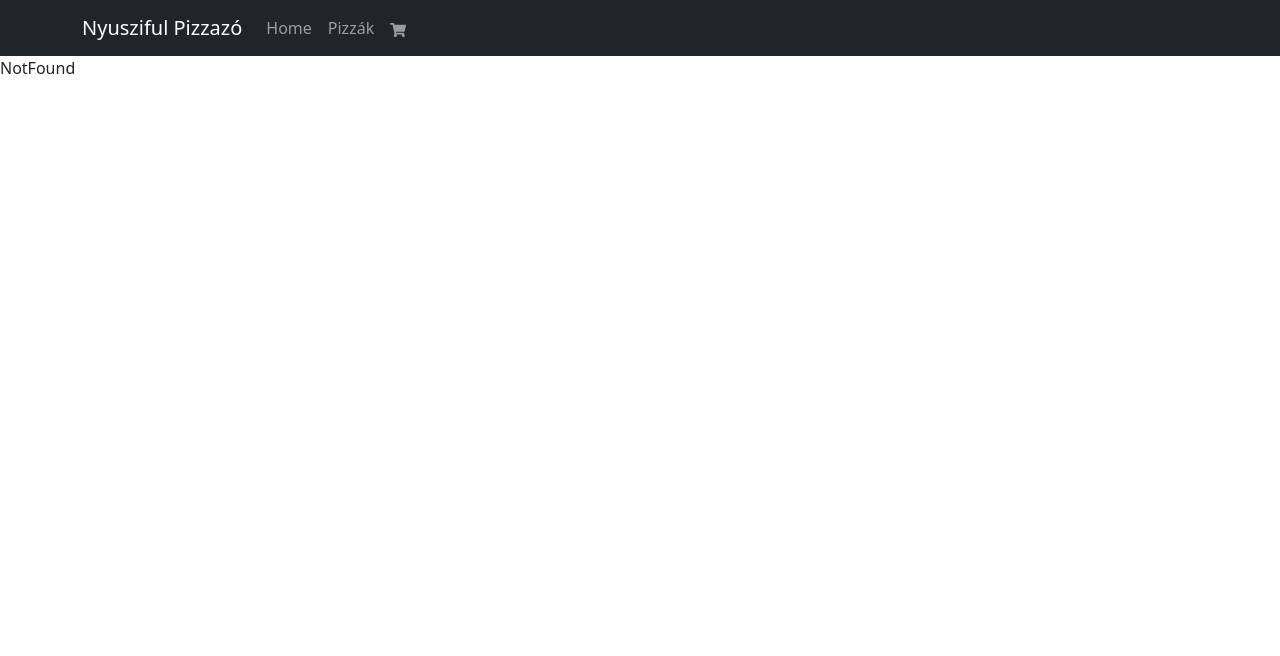
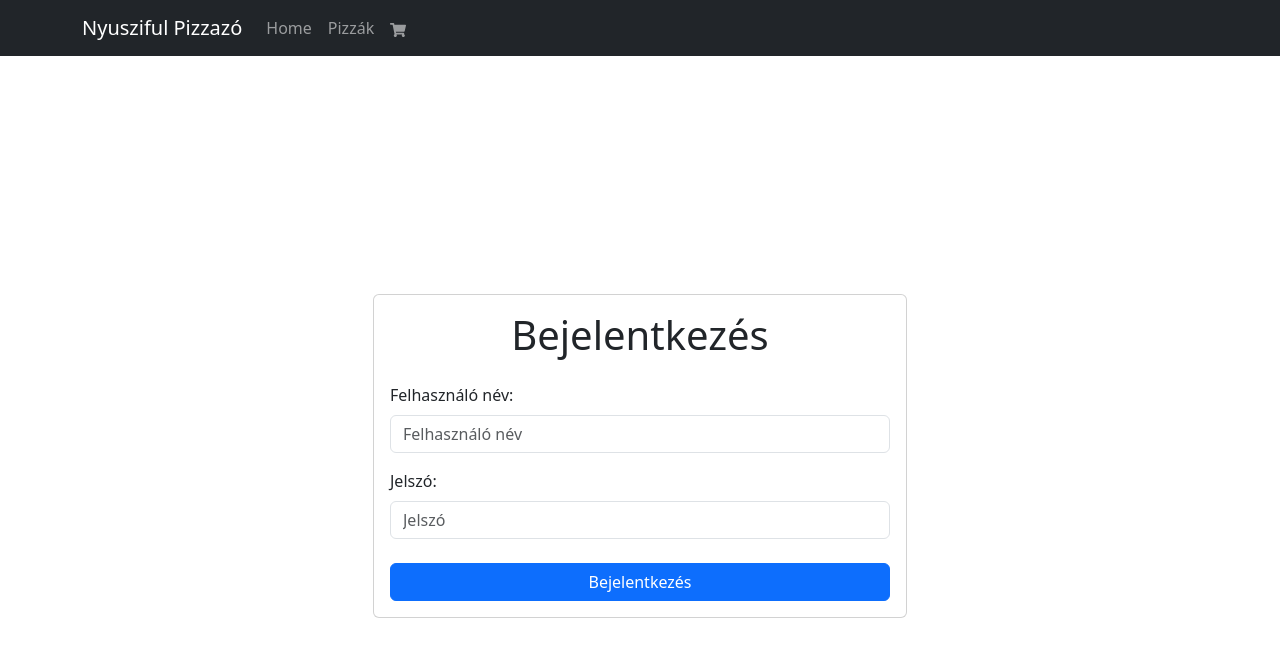
Before and after one commit to GergoKovacs0/reactpizza, a React (Create React App) app: page /login in a window 1280 px wide. Shown: the top 656 px of the page. Built offline with nearby package versions, Linux system fonts and the light colour scheme.

Commit message:
added auth

```diff
--- /dev/null
+++ b/src/components/ProtectedRoute.tsx
@@ -0,0 +1,11 @@
+import React from 'react';
+import { Navigate, Outlet } from 'react-router-dom';
+
+const ProtectedRoute: React.FC = () => {
+    const token = sessionStorage.getItem('username');
+    const password = sessionStorage.getItem('password');
+
+    return token && password ? <Outlet /> : <Navigate to="/login" />;
+};
+
+export default ProtectedRoute;
--- a/src/index.tsx
+++ b/src/index.tsx
@@ -12,6 +12,8 @@ import { Slide, ToastContainer } from 'react-toastify';
 import 'bootstrap/dist/css/bootstrap.min.css';
 import './styles/index.css';
 import Kosar from './pages/Kosar';
+import LoginPage from './pages/LoginPage';
+import ProtectedRoute from './components/ProtectedRoute';
 
 const root = ReactDOM.createRoot(document.getElementById('root') as HTMLElement);
 
@@ -32,10 +34,13 @@ root.render(
         <Navigation />
         <BrowserRouter>
             <Routes>
-                <Route path="/" element={<Home />} />
-                <Route path="/pizzak" element={<Pizzak />} />
-                <Route path="/pizza/:id" element={<Pizza />} />
-                <Route path="/kosar" element={<Kosar />} />
+                <Route path="/login" element={<LoginPage />} />
+                <Route element={<ProtectedRoute />}>
+                    <Route path="/" element={<Home />} />
+                    <Route path="/pizzak" element={<Pizzak />} />
+                    <Route path="/pizza/:id" element={<Pizza />} />
+                    <Route path="/kosar" element={<Kosar />} />
+                </Route>
                 <Route path="*" element={<NotFound />} />
             </Routes>
         </BrowserRouter>
--- /dev/null
+++ b/src/pages/LoginPage.tsx
@@ -0,0 +1,97 @@
+import React from 'react';
+import { Button, Container, Form, Row, Col, Card } from 'react-bootstrap';
+import apiClient from '../services/apiClient';
+import { Bounce, toast } from 'react-toastify';
+import { useNavigate } from 'react-router-dom';
+
+const LoginPage: React.FC = () => {
+    const navigate = useNavigate();
+    const [username, setUsername] = React.useState('');
+    const [password, setPassword] = React.useState('');
+
+    const handleLogin = async (event: React.FormEvent<HTMLFormElement>) => {
+        try {
+            event.preventDefault();
+
+            const response = await apiClient.post('/login', { username, password });
+
+            if (response.status === 500) {
+                throw new Error('Hiba lépett fel a szerver oldalon!');
+            }
+
+            if (response.status === 401) {
+                toast.warning('Hibás felhasználó név vagy jelszó!', {
+                    position: 'top-right',
+                    autoClose: 5000,
+                    hideProgressBar: false,
+                    closeOnClick: false,
+                    pauseOnHover: true,
+                    draggable: true,
+                    progress: undefined,
+                    theme: 'colored',
+                    transition: Bounce,
+                });
+            }
+
+            sessionStorage.setItem('username', username);
+            sessionStorage.setItem('password', password);
+            navigate('/');
+        } catch (error) {
+            toast.error('Hiba lépett fel a szerver oldalon!', {
+                position: 'top-right',
+                autoClose: 5000,
+                hideProgressBar: false,
+                closeOnClick: false,
+                pauseOnHover: true,
+                draggable: true,
+                progress: undefined,
+                theme: 'colored',
+                transition: Bounce,
+            });
+        }
+    };
+
+    return (
+        <Container
+            className="d-flex justify-content-center align-items-center"
+            style={{ minHeight: '100vh' }}
+        >
+            <Row className="w-100">
+                <Col md={{ span: 6, offset: 3 }}>
+                    <Card>
+                        <Card.Body>
+                            <h1 className="text-center mb-4">Bejelentkezés</h1>
+                            <Form onSubmit={handleLogin}>
+                                <Form.Group controlId="formBasicUsername">
+                                    <Form.Label>Felhasználó név:</Form.Label>
+                                    <Form.Control
+                                        type="text"
+                                        placeholder="Felhasználó név"
+                                        value={username}
+                                        onChange={(e) => setUsername(e.target.value)}
+                                    />
+                                </Form.Group>
+
+                                <Form.Group controlId="formBasicPassword" className="mt-3">
+                                    <Form.Label>Jelszó:</Form.Label>
+                                    <Form.Control
+                                        type="password"
+                                        placeholder="Jelszó"
+                                        value={password}
+                                        onChange={(e) => setPassword(e.target.value)}
+                                    />
+                                </Form.Group>
+
+                                <Button variant="primary" type="submit" className="w-100 mt-4">
+                                    Bejelentkezés
+                                </Button>
+                            </Form>
+                        </Card.Body>
+                    </Card>
+                </Col>
+            </Row>
+        </Container>
+    );
+};
+
+export default LoginPage;
--- a/src/services/apiClient.ts
+++ b/src/services/apiClient.ts
@@ -2,6 +2,10 @@ import axios from 'axios';
 
 const apiClient = axios.create({
     baseURL: 'http://localhost:8021/api',
+    auth: {
+        username: sessionStorage.getItem('username') ?? '',
+        password: sessionStorage.getItem('password') ?? '',
+    },
 });
 
 export default apiClient;
```
